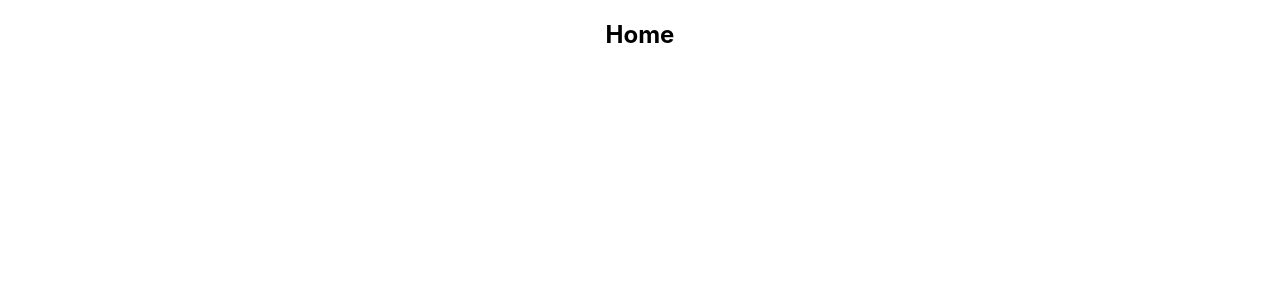
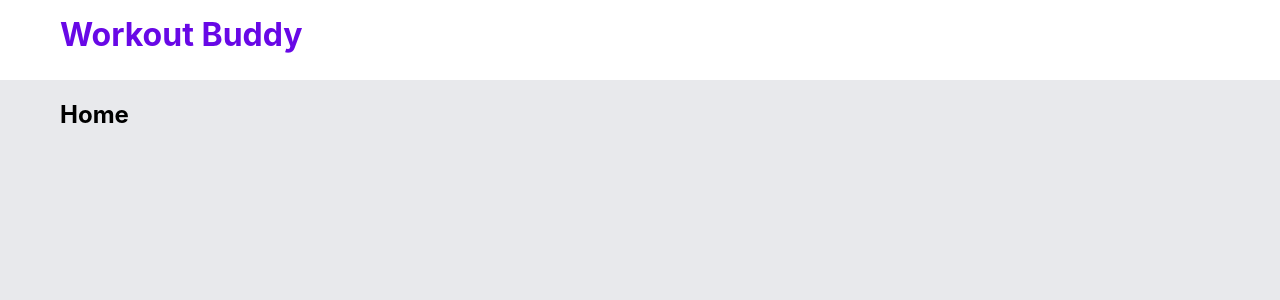
Before and after one commit to KavinduNimesh1030/Workout-App, a React (Create React App) app in the folder frontend/: page / in a window 1280 px wide. Shown: the top 300 px of the page. Built offline with nearby package versions, Linux system fonts and the light colour scheme.

Commit message:
add navbar

```diff
--- a/frontend/src/App.css
+++ b/frontend/src/App.css
@@ -1,38 +1,23 @@
-.App {
-  text-align: center;
+.container{
+  background-color: #ffffff;
+  margin-top: -21px;
+  height: 80px;
+
 }
+.navbarTitle{
+  color: #6808e6;
+  padding-top: 15px;
+  margin-left: 60px;
+  font-weight: 700;
 
-.App-logo {
-  height: 40vmin;
-  pointer-events: none;
+
 }
-
-@media (prefers-reduced-motion: no-preference) {
-  .App-logo {
-    animation: App-logo-spin infinite 20s linear;
-  }
+.link{
+  text-decoration: none;
 }
-
-.App-header {
-  background-color: #282c34;
-  min-height: 100vh;
-  display: flex;
-  flex-direction: column;
-  align-items: center;
-  justify-content: center;
-  font-size: calc(10px + 2vmin);
-  color: white;
+:root{
+  background-color: #e8e9ec;
 }
-
-.App-link {
-  color: #61dafb;
+.home>h2{
+  margin-left: 60px;
 }
-
-@keyframes App-logo-spin {
-  from {
-    transform: rotate(0deg);
-  }
-  to {
-    transform: rotate(360deg);
-  }
-}
--- a/frontend/src/App.js
+++ b/frontend/src/App.js
@@ -1,11 +1,13 @@
 import './App.css';
 import {BrowserRouter, Router, Route, Routes} from 'react-router-dom'
 import Home from './pages/Home';
+import { Navbar } from './components/Navbar';
 
 function App() {
   return (
     <div className="App">
       <BrowserRouter>
+      <Navbar/>
       <div className="pages">
         <Routes>
           <Route
--- /dev/null
+++ b/frontend/src/components/Navbar.js
@@ -0,0 +1,14 @@
+import React from 'react'
+import { Link } from 'react-router-dom'
+
+export const Navbar = () => {
+  return (
+    <header>
+        <div className='container'>
+            <Link className='link' to = "/">
+                <h1 className='navbarTitle'>Workout Buddy</h1>
+            </Link>
+        </div>
+    </header>
+  )
+}
```
